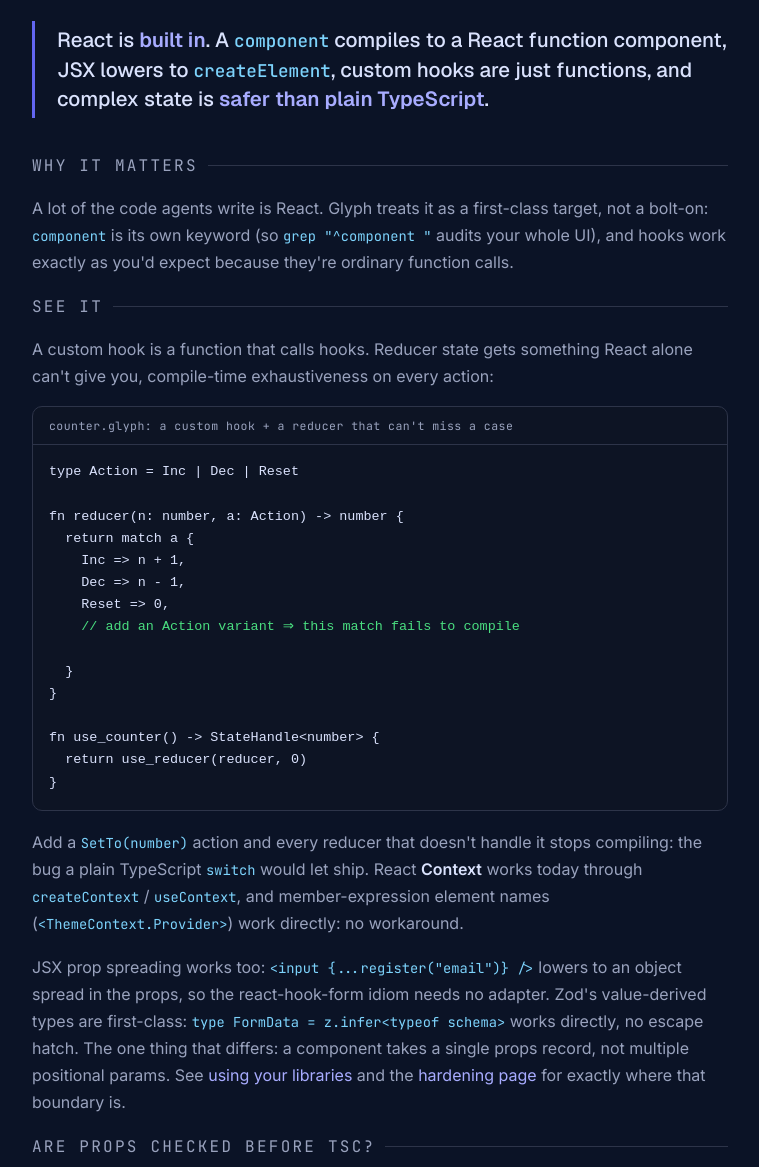
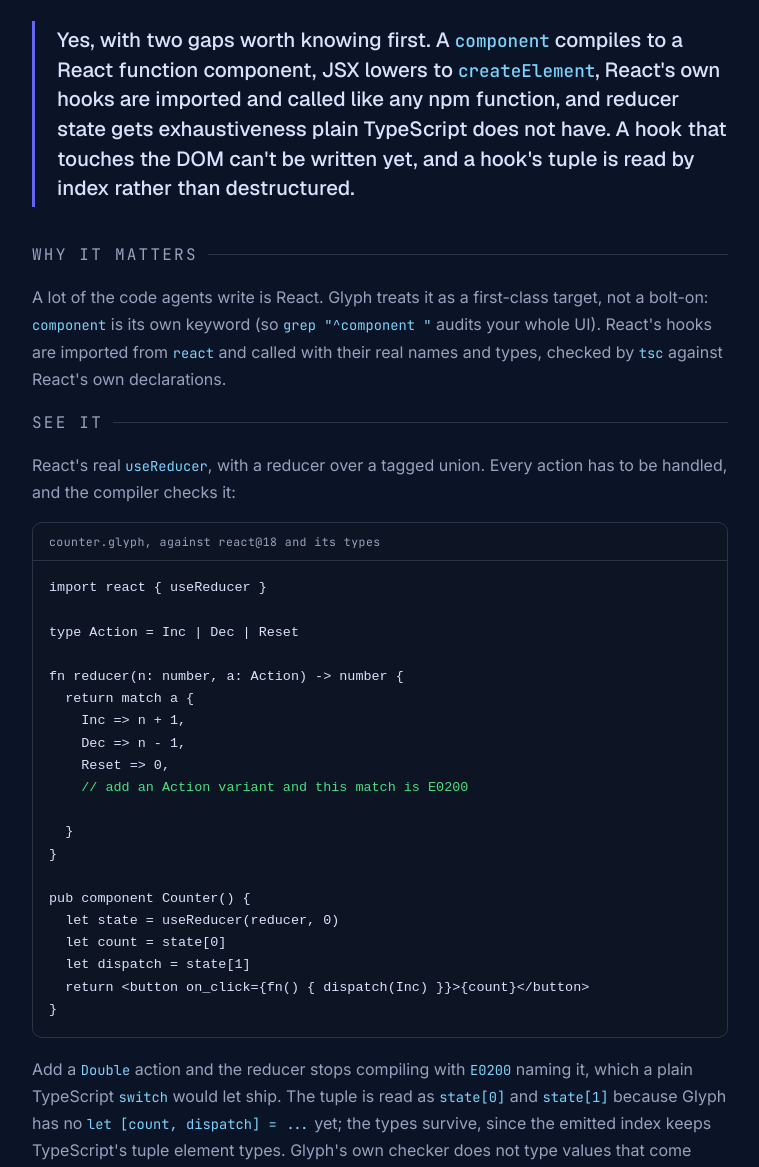
Before and after one commit to chadetov/glyph, a plain HTML site: page web/answers/react/index.html in a window 1280 px wide. Shown: the part 300-1467 px from the top of the page, without its empty margins (260-1019 px from the left). Drawn offline with nearby package versions, Linux system fonts and the light colour scheme.

Commit message:
Say what holds for real React on the React answer page

```diff
--- a/web/answers/react/index.html
+++ b/web/answers/react/index.html
@@ -65,9 +65,11 @@
       <h1 class="q-title">Does it work with React: components, hooks, and Context?</h1>
 
       <p class="short-answer">
-        React is <strong>built in</strong>. A <code>component</code> compiles to a React function
-        component, JSX lowers to <code>createElement</code>, custom hooks are just functions,
-        and complex state is <strong>safer than plain TypeScript</strong>.
+        Yes, with two gaps worth knowing first. A <code>component</code> compiles to a React
+        function component, JSX lowers to <code>createElement</code>, React's own hooks are
+        imported and called like any npm function, and reducer state gets exhaustiveness plain
+        TypeScript does not have. A hook that touches the DOM can't be written yet, and a hook's
+        tuple is read by index rather than destructured.
       </p>
 
       <div class="detail">
@@ -75,36 +77,47 @@
         <p>
           A lot of the code agents write is React. Glyph treats it as a first-class target, not a
           bolt-on: <code>component</code> is its own keyword (so <code>grep "^component "</code>
-          audits your whole UI), and hooks work exactly as you'd expect because they're ordinary
-          function calls.
+          audits your whole UI). React's hooks are imported from <code>react</code> and called
+          with their real names and types, checked by <code>tsc</code> against React's own
+          declarations.
         </p>
 
         <p class="block-label">See it</p>
-        <p>A custom hook is a function that calls hooks. Reducer state gets something React alone can't give you, compile-time exhaustiveness on every action:</p>
+        <p>React's real <code>useReducer</code>, with a reducer over a tagged union. Every action has to be handled, and the compiler checks it:</p>
       </div>
 
       <div class="code">
-        <span class="cap">counter.glyph: a custom hook + a reducer that can't miss a case</span>
-<pre>type Action = Inc | Dec | Reset
+        <span class="cap">counter.glyph, against react@18 and its types</span>
+<pre>import react { useReducer }
+
+type Action = Inc | Dec | Reset
 
 fn reducer(n: number, a: Action) -&gt; number {
   return match a {
     Inc =&gt; n + 1,
     Dec =&gt; n - 1,
     Reset =&gt; 0,
-<span class="add">    // add an Action variant ⇒ this match fails to compile</span>
+<span class="add">    // add an Action variant and this match is E0200</span>
   }
 }
 
-fn use_counter() -&gt; StateHandle&lt;number&gt; {
-  return use_reducer(reducer, 0)
+pub component Counter() {
+  let state = useReducer(reducer, 0)
+  let count = state[0]
+  let dispatch = state[1]
+  return &lt;button on_click={fn() { dispatch(Inc) }}&gt;{count}&lt;/button&gt;
 }</pre>
       </div>
 
       <div class="detail">
         <p>
-          Add a <code>SetTo(number)</code> action and every reducer that doesn't handle it stops
-          compiling: the bug a plain TypeScript <code>switch</code> would let ship. React
+          Add a <code>Double</code> action and the reducer stops compiling with
+          <code>E0200</code> naming it, which a plain TypeScript <code>switch</code> would let ship.
+          The tuple is read as <code>state[0]</code> and <code>state[1]</code> because Glyph has no
+          <code>let [count, dispatch] = ...</code> yet; the types survive, since the emitted index
+          keeps TypeScript's tuple element types. Glyph's own checker does not type values that
+          come from React, so a wrong argument to <code>dispatch</code> or a state setter is
+          reported by <code>tsc</code> in the build, not by the editor or <code>--no-tsc</code>. React
           <strong>Context</strong> works today through <code>createContext</code> /
           <code>useContext</code>, and member-expression element names
           (<code>&lt;ThemeContext.Provider&gt;</code>) work directly: no workaround.
@@ -161,11 +174,11 @@
       <div class="status-row">
         <div class="status-card today">
           <p class="h">Shipping today</p>
-          <p>Components, JSX, fragments (<code>&lt;&gt;...&lt;/&gt;</code>), member-expression element names (<code>&lt;Ctx.Provider&gt;</code>), JSX prop spread (<code>{...register()}</code>), props checked against the component before <code>tsc</code> under every import spelling, built-in and custom hooks, <code>useReducer</code> with exhaustive tagged-union actions, and Context via <code>createContext</code>/<code>useContext</code>.</p>
+          <p>Components, JSX, fragments (<code>&lt;&gt;...&lt;/&gt;</code>), member-expression element names (<code>&lt;Ctx.Provider&gt;</code>), JSX prop spread (<code>{...register()}</code>), props checked against the component before <code>tsc</code> under every import spelling, React's own hooks imported by name (<code>useState</code>, <code>useReducer</code>, <code>useEffect</code>) with tsc checking their types, <code>useReducer</code> with exhaustive tagged-union actions, and Context via <code>createContext</code>/<code>useContext</code>.</p>
         </div>
         <div class="status-card next">
           <p class="h">On the way</p>
-          <p>A Context primitive story for effectful custom hooks that composes with the JSX-purity rule, so more of the React-library surface works without a shim. A props type written inline still shows as <code>record</code> in these messages; a named one shows its name.</p>
+          <p>Browser globals (<code>document</code>, <code>window</code>, <code>localStorage</code>) are unresolved names in Glyph today, so a <code>useEffect</code> that sets the page title or reads storage can't be written; a typed <code>std/dom</code> module is planned for this. So is <code>let [a, b] = ...</code> for a hook's tuple. A props type written inline still shows as <code>record</code> in these messages; a named one shows its name. Embedding the Glyph output in a Vite app works as <a href="https://github.com/chadetov/glyph/blob/main/docs/guide/deployment.md">the deployment guide</a> describes.</p>
         </div>
       </div>
 
```
